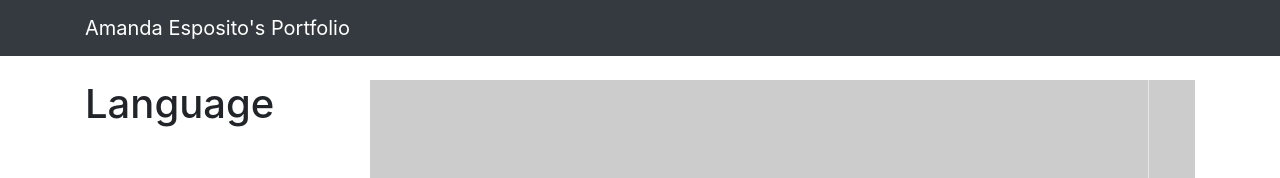
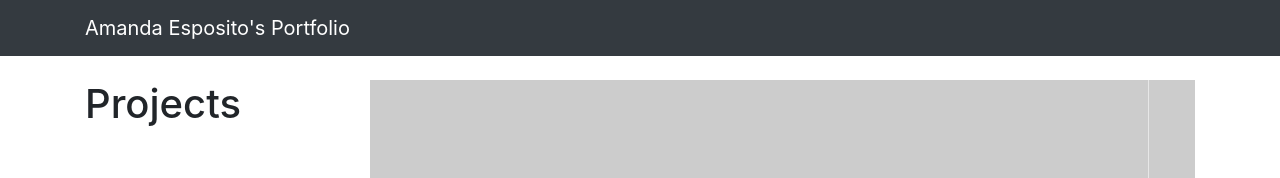
Before and after one commit to amandae36577/amandae36577.github.io, a website: page index.html in a window 1280 px wide. Shown: the top 178 px of the page. Drawn offline with Linux system fonts and the light colour scheme; placeholder pictures from the web are drawn by us.

Commit message:
Update index.html

```diff
--- a/index.html
+++ b/index.html
@@ -34,7 +34,7 @@
 
       <div class="col-lg-3">
 
-        <h1 class="my-4">Language</h1>
+        <h1 class="my-4">Projects</h1>
 
       </div>
       <!-- /.col-lg-3 -->
```
